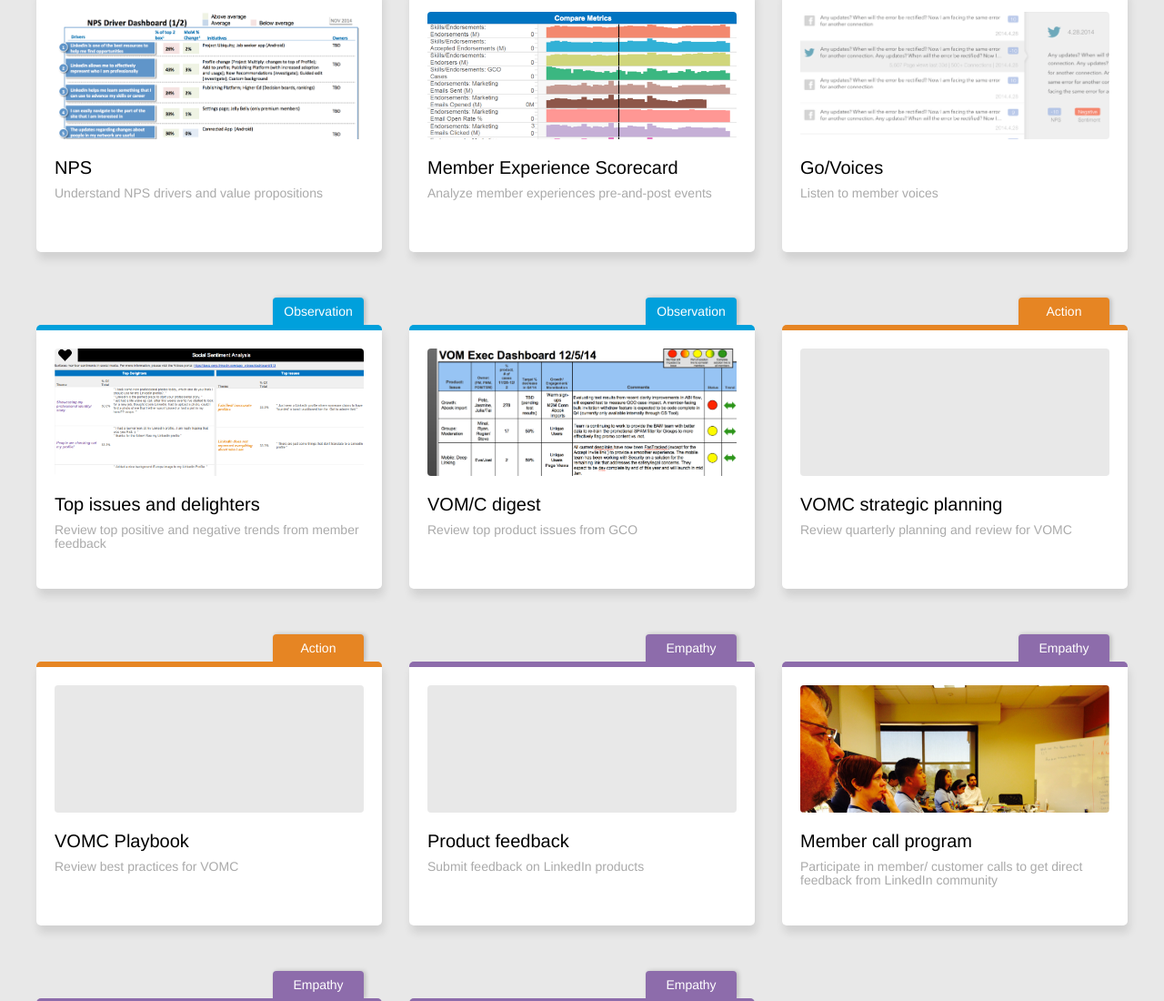
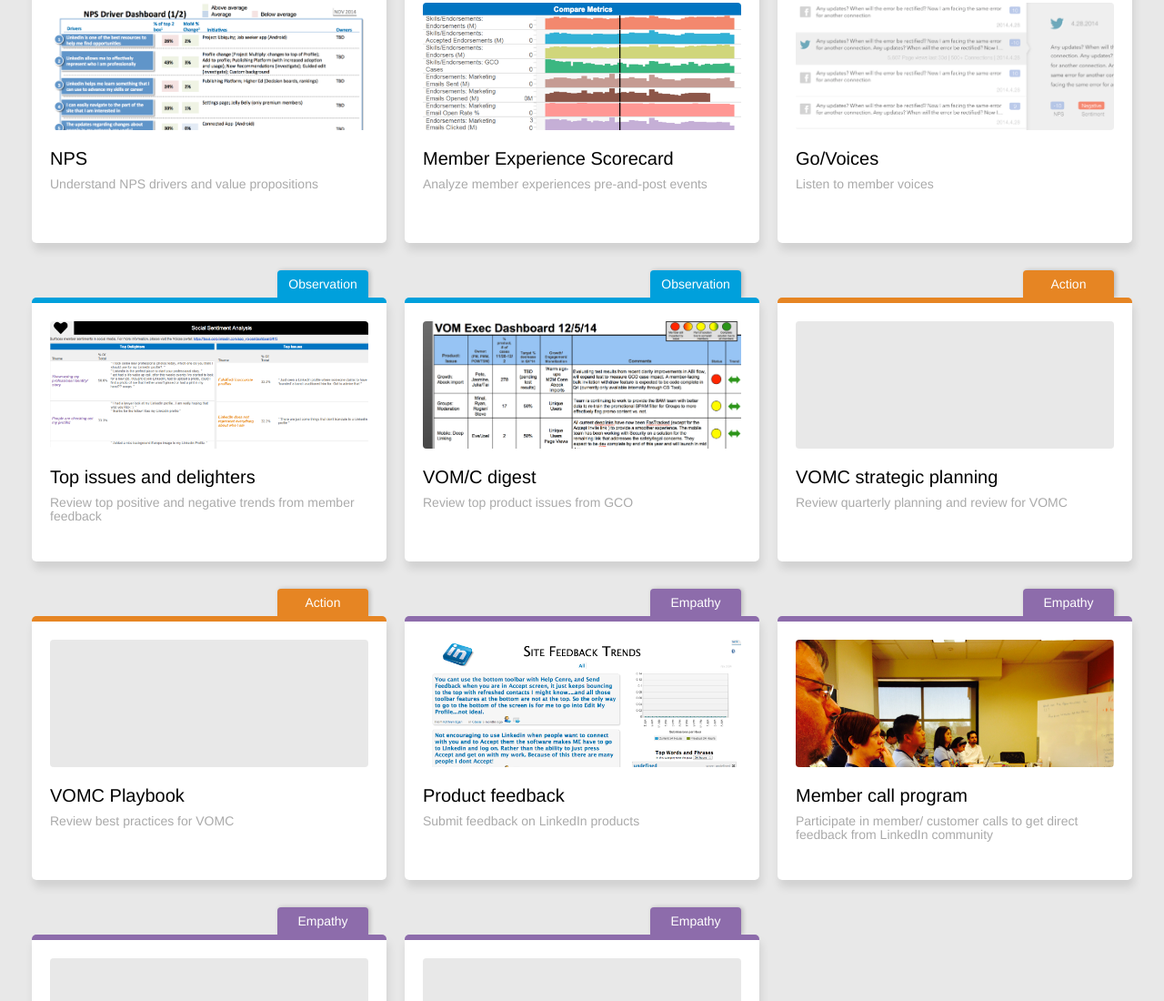
Before and after one commit to yansui85/vomc, a plain HTML site: page index.html in a window 1280 px wide. Shown: the part 598-1698 px from the top of the page at 91% size. Drawn offline with nearby package versions, Linux system fonts and the light colour scheme.

Commit message:
more style changes

```diff
--- a/index.html
+++ b/index.html
@@ -119,7 +119,7 @@
                 <div class="truncate category category-empathy">Empathy</div>
                 <div class="card">
                     <div class="img-container">
-                        <img src="images/placeholder.png"></img>
+                        <img src="images/feedback.png"></img>
                     </div>
                     <!-- <div class="img-cover"></div>   -->
                     <h3 class="card-title">Product feedback</h3>
--- a/styles/main.less
+++ b/styles/main.less
@@ -80,7 +80,7 @@ html, body {
   		//color: white;
   	}
 	.card-container {
-		padding: 15px;
+		padding: 5px 10px;
 		height: 100%;
 		margin-bottom: 40px;
 		.category {
```
Also changed, not shown: images/feedback.png (added), styles/main.css.
